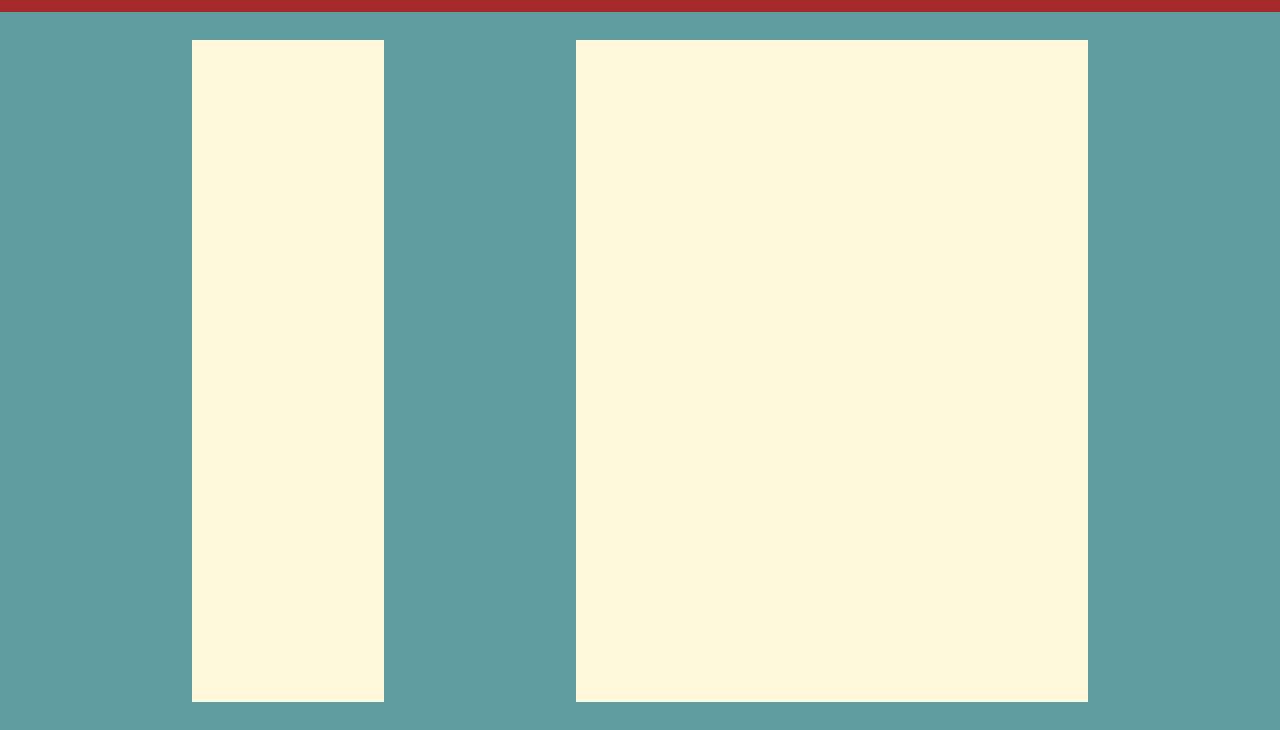
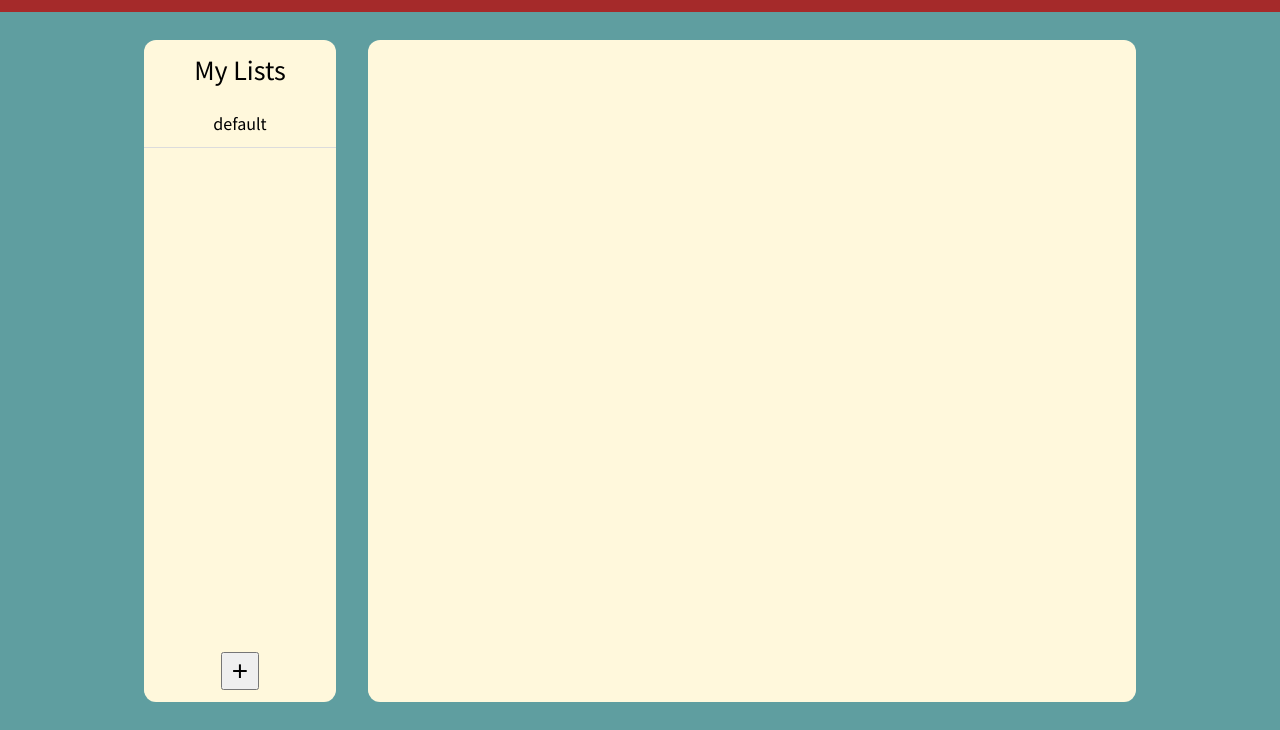
Before and after one commit to maxhalde98/todo-list, a website built with webpack: page dist/index.html in a window 1280 px wide. Shown: the part 70-800 px from the top of the page. Built offline with nearby package versions, Linux system fonts and the light colour scheme.

Commit message:
worked on dom logic and website design

```diff
--- a/src/dom.js
+++ b/src/dom.js
@@ -1,4 +1,5 @@
 import Logo from './images/check-logo.png'
+import {myLists, MY_LISTS} from './index'
 
 const CONTENT = document.querySelector('#content');
 
@@ -40,10 +41,33 @@ const populateBody = () => {
     //append to content div
     CONTENT.appendChild(CONTENT_BODY);
 
+    //create div for list menu content (left pane)
     const LIST_MENU = document.createElement('div');
     LIST_MENU.id = 'list-menu';
 
-    const ACTIVE_LIST_DIV = document.createElement('div');
+    //create div for title (i.e. My Lists)
+    const LIST_MENU_TITLE = document.createElement('div');
+    LIST_MENU_TITLE.id = 'list-menu-title';
+    LIST_MENU_TITLE.textContent = 'My Lists';
+    LIST_MENU.appendChild(LIST_MENU_TITLE);
+
+    //create div to hold my list titles
+    const LIST_TITLES_DIV = document.createElement('div');
+    LIST_TITLES_DIV.id = 'list-titles-div';
+
+    updateListMenu(LIST_TITLES_DIV);
+    // append titles div to menu div
+    LIST_MENU.appendChild(LIST_TITLES_DIV);
+
+    // create button to add a new todo list
+    const ADD_LIST_BTN = document.createElement('button');
+    ADD_LIST_BTN.id = 'add-list-btn';
+    ADD_LIST_BTN.textContent = '+';
+    ADD_LIST_BTN.addEventListener('click', () => {
+        let newListTitle = prompt('Add a new list: ', 'title');
+        MY_LISTS.addList(newListTitle);
+    })
+    LIST_MENU.appendChild(ADD_LIST_BTN);
 
     const ACTIVE_LIST = document.createElement('div');
     ACTIVE_LIST.id = 'active-list';
@@ -52,4 +76,16 @@ const populateBody = () => {
     CONTENT_BODY.appendChild(ACTIVE_LIST);
 }
 
-export {initialLoad}
+const updateListMenu = (LIST_TITLES_DIV) => {
+    const LIST_TITLES = MY_LISTS.getListTitles();
+    // // //loop through my list titles, create div with text content = title, then append to titles div
+    LIST_TITLES.forEach(title => {
+        let myDiv = document.createElement('div');
+        myDiv.textContent = title;
+        myDiv.id = title;
+        myDiv.classList.add('list-title');
+        LIST_TITLES_DIV.appendChild(myDiv);
+    })
+}
+
+export {initialLoad, updateListMenu}
--- a/src/index.js
+++ b/src/index.js
@@ -1,6 +1,6 @@
 import './style.css';
 import _ from 'lodash';
-import { initialLoad } from "./dom";
+import { initialLoad, updateListMenu } from "./dom";
 
 const todoFactory = (title, description, dueDate, priority) => {
     const getTitle = () => title;
@@ -29,26 +29,35 @@ const todoListFactory = (title) => {
     return {getTitle, addToList, displayList, removeFromList}
 }
 
-const DOMController = () => {
-    const ACTIVE_LIST = todoListFactory('default');
+const myLists = () => {
+    const MY_LISTS = [todoListFactory('default')];
 
-    const getActiveList = () => {
-        return ACTIVE_LIST.getTitle;
+    const addList = (list) => {
+        MY_LISTS.push(todoListFactory(list));
+        updateListMenu();
     }
+    const getListTitles = () => {
+        const TITLES = [];
+        MY_LISTS.forEach(list => {
+            TITLES.push(list.getTitle());
+        })
+        return TITLES;
+    };
+    return {addList, getListTitles};
+}
 
-    const setActiveList = (list) => {
-        ACTIVE_LIST = list;
-    }
-}
 const TASK_ONE = todoFactory('Dishes', 'Washing dishes', 'today', 'high');
 
 // TASK_ONE.setPriority('low');
 // console.log(TASK_ONE.getPriority());
 
-const DEFAULT = todoListFactory('default');
-DEFAULT.addToList(TASK_ONE);
-DEFAULT.displayList();
-DEFAULT.removeFromList(TASK_ONE);
-DEFAULT.displayList();
+// const DEFAULT = todoListFactory('default');
+// DEFAULT.addToList(TASK_ONE);
+// DEFAULT.displayList();
+// DEFAULT.removeFromList(TASK_ONE);
+// DEFAULT.displayList();
 
+const MY_LISTS = myLists();
 initialLoad();
+
+export {myLists, MY_LISTS}
--- a/src/style.css
+++ b/src/style.css
@@ -32,7 +32,8 @@ html, body {
     display: flex;
     height: calc(100vh - 82px);
     background-color: cadetblue;
-    justify-content: space-evenly;
+    justify-content: center;
+    gap: 32px;
 }
 
 #list-menu {
@@ -40,11 +41,46 @@ html, body {
     margin-top: 28px;
     margin-bottom: 28px;
     background-color: cornsilk;
+    border-radius: 12px;
+    display:flex;
+    flex-direction: column;
+    align-items: center;
+}
+
+#list-menu-title {
+    width: 15vw;
+    border-top-left-radius: 12px;
+    border-top-right-radius: 12px;
+    display: flex;
+    justify-content: center;
+    padding-top: 12px;
+    padding-bottom: 12px;
+    font-size: 28px;
 }
 
 #active-list {
-    width: 40vw;
+    width: 60vw;
     margin-top: 28px;
     margin-bottom: 28px;
+    border-radius: 12px;
     background-color: cornsilk;
 }
+
+.list-title {
+    width: 15vw;
+    display: flex;
+    justify-content: center;
+    padding-top: 12px;
+    padding-bottom: 12px;
+    font-size: 18px;
+    border-bottom: 1px solid gainsboro;
+    /* border-top: 1px solid gainsboro; */
+}
+
+#add-list-btn {
+    margin-top: auto;
+    width: 38px;
+    height: 38px;
+    font-size: 28px;
+    margin-bottom: 12px;
+}
```
Also changed, not shown: dist/main.js.
